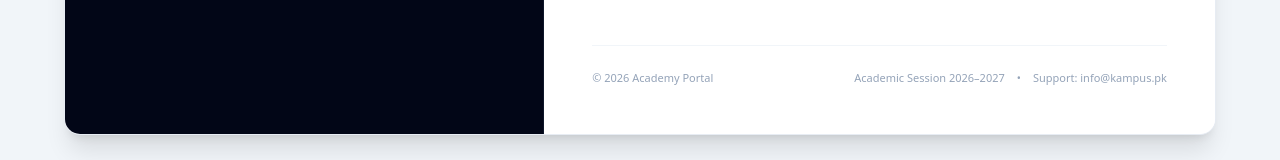
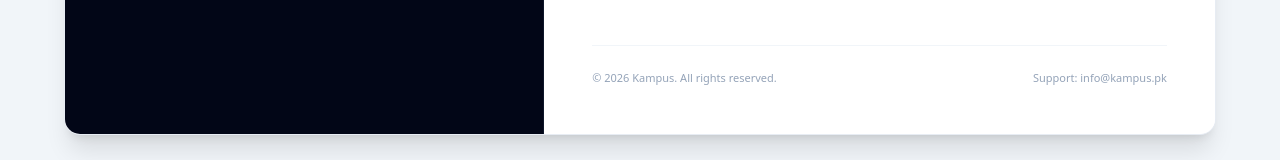
Before and after one commit to adnanfree131-bit/academy-management-system, a React (Vite) app in the folder packages/frontend/: page / in a window 1280 px wide. Shown: the part 605-765 px from the top of the page. Built offline with nearby package versions, Linux system fonts and the light colour scheme.

Commit message:
fix(ui): clean up auth footer with institutional copyright and support mailto link

```diff
--- a/packages/frontend/src/components/LoginModal.tsx
+++ b/packages/frontend/src/components/LoginModal.tsx
@@ -342,8 +342,6 @@ export const LoginModal: React.FC = () => {
     : (typeof window !== 'undefined' && window.location.hostname.toLowerCase() === 'edu.kampus.pk'
         ? 'edu.kampus.pk'
         : (branding?.domain || (tenantSlug ? `${tenantSlug}.${baseDomain}` : baseDomain)));
-
-  const currentSession = branding?.academic_session || '2026–2027';
 
   return (
     <div className="min-h-screen bg-slate-100 flex items-center justify-center p-0 sm:p-6 lg:p-10 font-sans">
@@ -1080,11 +1078,18 @@ export const LoginModal: React.FC = () => {
 
           {/* Clean Institutional Footer */}
           <div className="pt-6 border-t border-slate-100 flex flex-col sm:flex-row items-center justify-between gap-2 text-[11px] text-slate-400">
-            <span>© 2026 {activeAcademyName}</span>
+            <span>
+              {tenantSlug && branding?.name && mode === 'login'
+                ? `© ${new Date().getFullYear()} ${branding.name}`
+                : `© ${new Date().getFullYear()} Kampus. All rights reserved.`}
+            </span>
             <div className="flex items-center gap-3">
-              <span>Academic Session {currentSession}</span>
-              <span>•</span>
-              <span>Support: info@kampus.pk</span>
+              <a
+                href="mailto:info@kampus.pk"
+                className="hover:text-slate-600 transition-colors"
+              >
+                Support: info@kampus.pk
+              </a>
             </div>
           </div>
 
```
